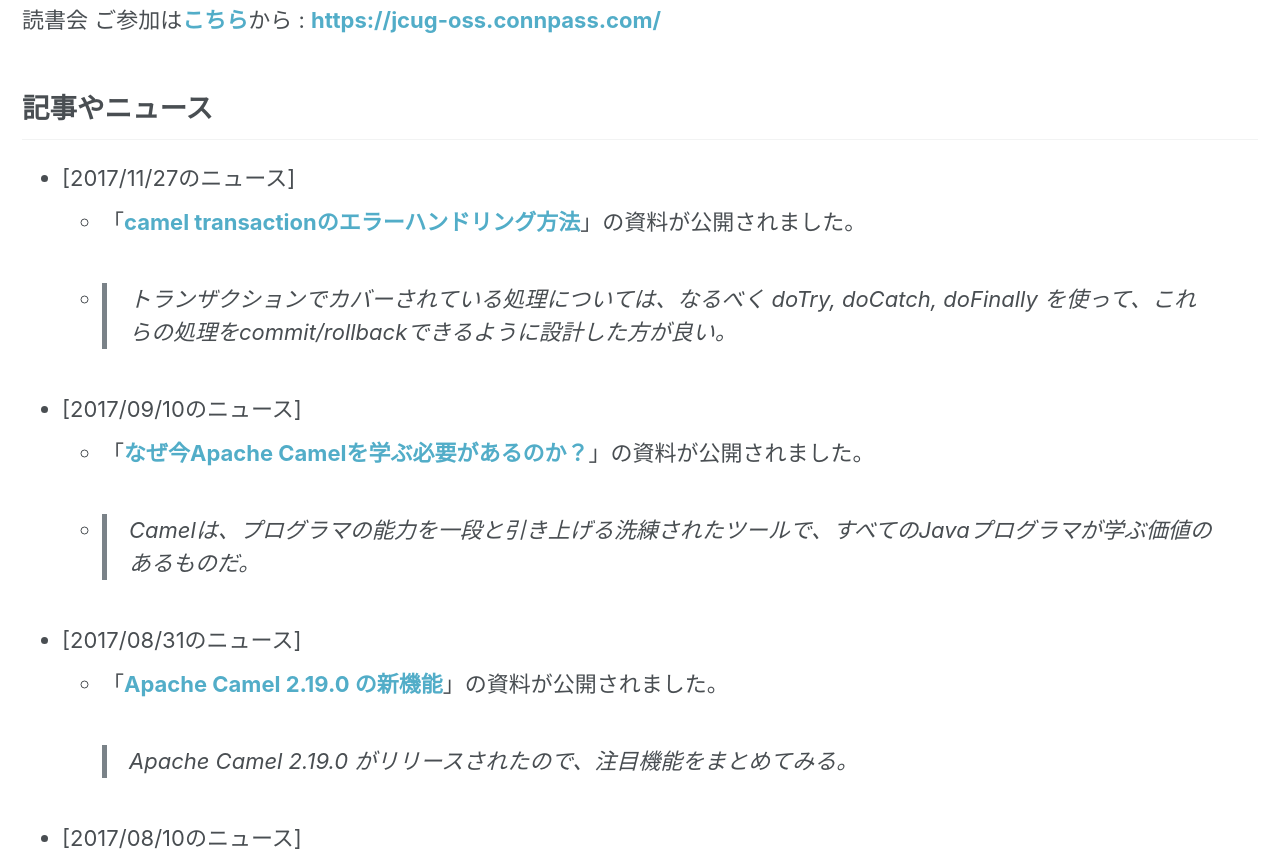
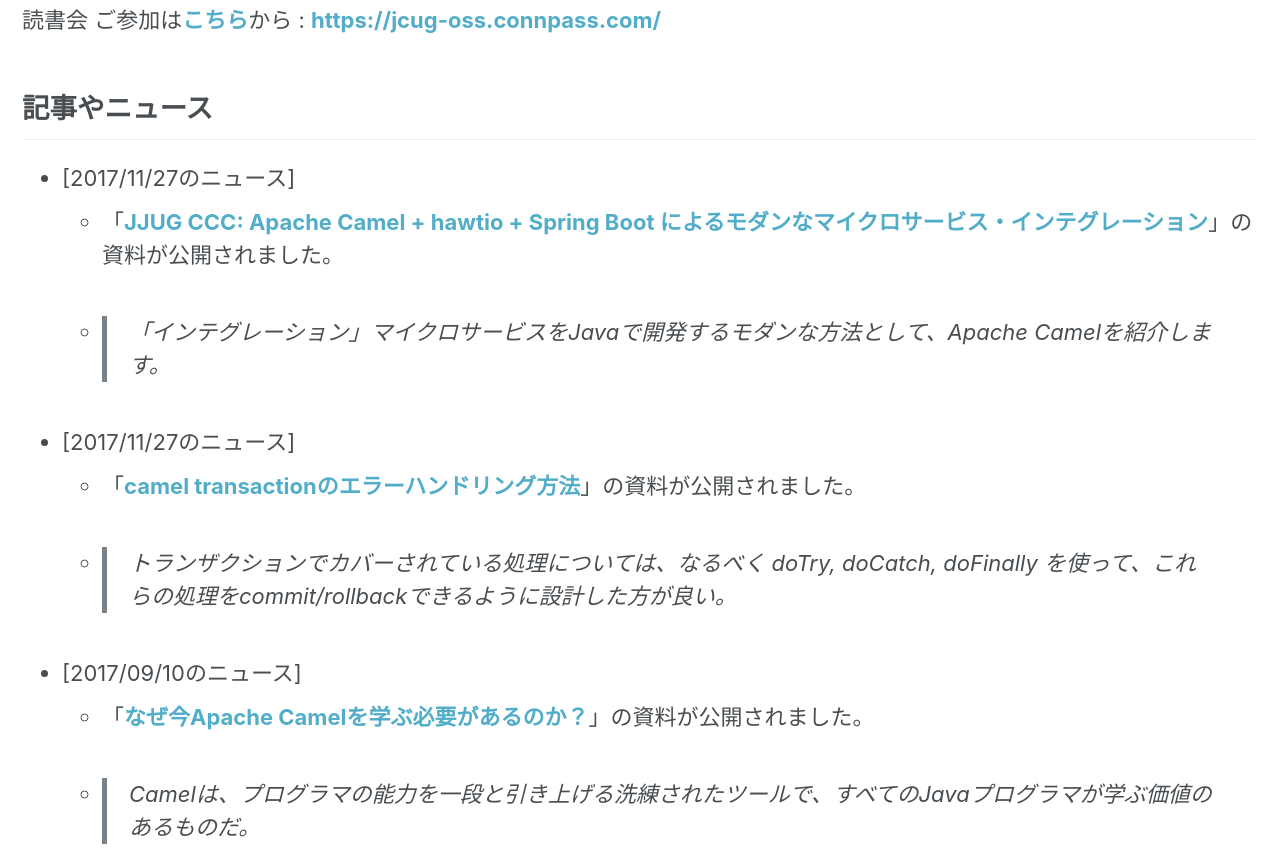
Before and after one commit to jcug-oss/jcug-oss.github.io, a Jekyll site: the page built from index.md, in a window 1280 px wide and 900 px high, scrolled down 2408 px, cut to the strip 51-900 px from the top of the window. Built offline with Jekyll 4.4.1, drawn with Linux system fonts in a browser that asks for light colours.

Commit message:
Add new article

```diff
--- a/index.md
+++ b/index.md
@@ -42,10 +42,6 @@ intro:
 {% include feature_row %}
 
 
-
-<!-- meta http-equiv="refresh" content="0; URL='https://github.com/tomonari-yamashita/japan-camel-user-group/wiki/'" /-->
-
-
 ##  <a name="reading-group"></a>Camel in Action 読書会
 
 ## <a name="next-reading-group"></a>次回の勉強会
@@ -67,7 +63,9 @@ intro:
 読書会 ご参加は[**こちら**](https://jcug-oss.connpass.com/)から : **<https://jcug-oss.connpass.com/>**
 
 ## <a name="news"></a>記事やニュース
-
+* [2017/11/27のニュース]
+  * 「**[JJUG CCC: Apache Camel + hawtio + Spring Boot によるモダンなマイクロサービス・インテグレーション](https://tadayosi.github.io/jjug2017-camel_hawtio_springboot/reveal.js/index.html)**」の資料が公開されました。
+  * > 「インテグレーション」マイクロサービスをJavaで開発するモダンな方法として、Apache Camelを紹介します。
 * [2017/11/27のニュース]
   * 「**[camel transactionのエラーハンドリング方法](https://qiita.com/jian-feng/items/392881ec99b1f7adfb6d)**」の資料が公開されました。
   * > トランザクションでカバーされている処理については、なるべく doTry, doCatch, doFinally を使って、これらの処理をcommit/rollbackできるように設計した方が良い。
```
